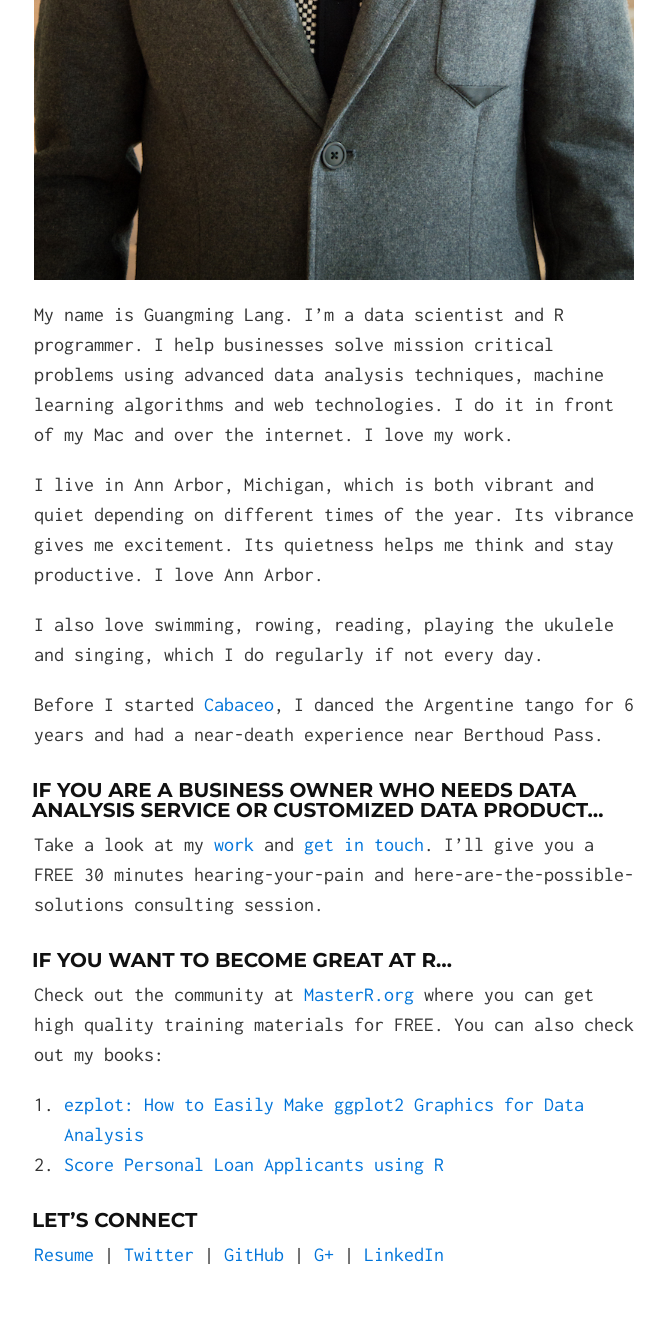
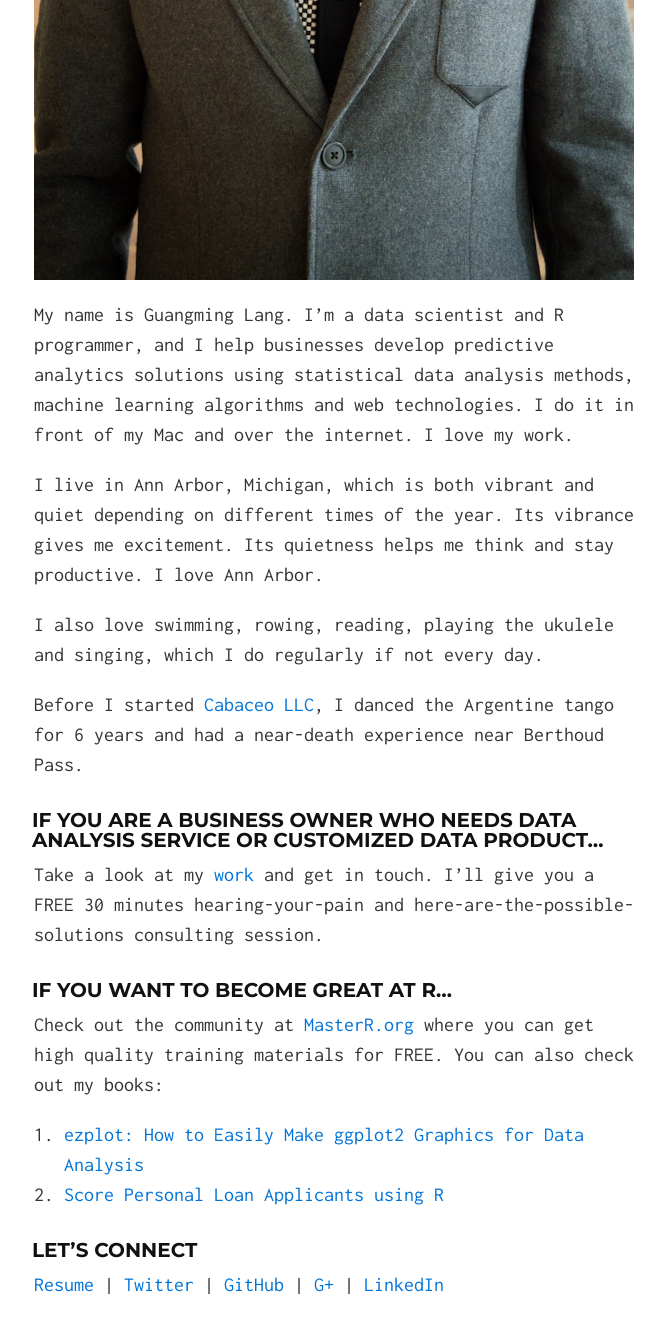
Before and after one commit to gmlang/gmlang.github.io, a Jekyll site: the page built from index.md, in a window 1280 px wide and 1400 px high, scrolled down 842 px. Shown: the top 1333 px of the window, without its empty margins (306-971 px from the left). Built offline with Jekyll 4.4.1, drawn with Linux system fonts in a browser that asks for light colours.

Commit message:
update links and some text

```diff
--- a/index.md
+++ b/index.md
@@ -3,18 +3,18 @@ layout: default
 ---
 ![](image/gmlang.jpg)
 
-My name is Guangming Lang. I'm a data scientist and R programmer. I help businesses solve mission critical problems using advanced data analysis techniques, machine learning algorithms and web technologies. I do it in front of my Mac and over the internet. I love my work.
+My name is Guangming Lang. I'm a data scientist and R programmer, and I help businesses develop predictive analytics solutions using statistical data analysis methods, machine learning algorithms and web technologies. I do it in front of my Mac and over the internet. I love my work.
 
 I live in Ann Arbor, Michigan, which is both vibrant and quiet depending on different times of the year. Its vibrance gives me excitement. Its quietness helps me think and stay productive. I love Ann Arbor.
 
 I also love swimming, rowing, reading, playing the ukulele and singing, which I do regularly if not every day.
 
-Before I started [Cabaceo](http://cabaceo.com/), I danced the Argentine tango for 6 years and had a near-death experience near Berthoud Pass.
+Before I started [Cabaceo LLC](https://cabaceo.com), I danced the Argentine tango for 6 years and had a near-death experience near Berthoud Pass.
 
 
 ### If you are a business owner who needs data analysis service or customized data product...
 
-Take a look at my [work](http://www.cabaceo.com/app.html) and [get in touch](http://www.cabaceo.com/contact.html). I'll give you a FREE 30 minutes hearing-your-pain and here-are-the-possible-solutions consulting session.
+Take a look at my [work](https://cabaceo.com/consulting/) and get in touch. I'll give you a FREE 30 minutes hearing-your-pain and here-are-the-possible-solutions consulting session.
 
 ### If you want to become great at R...
 
```
